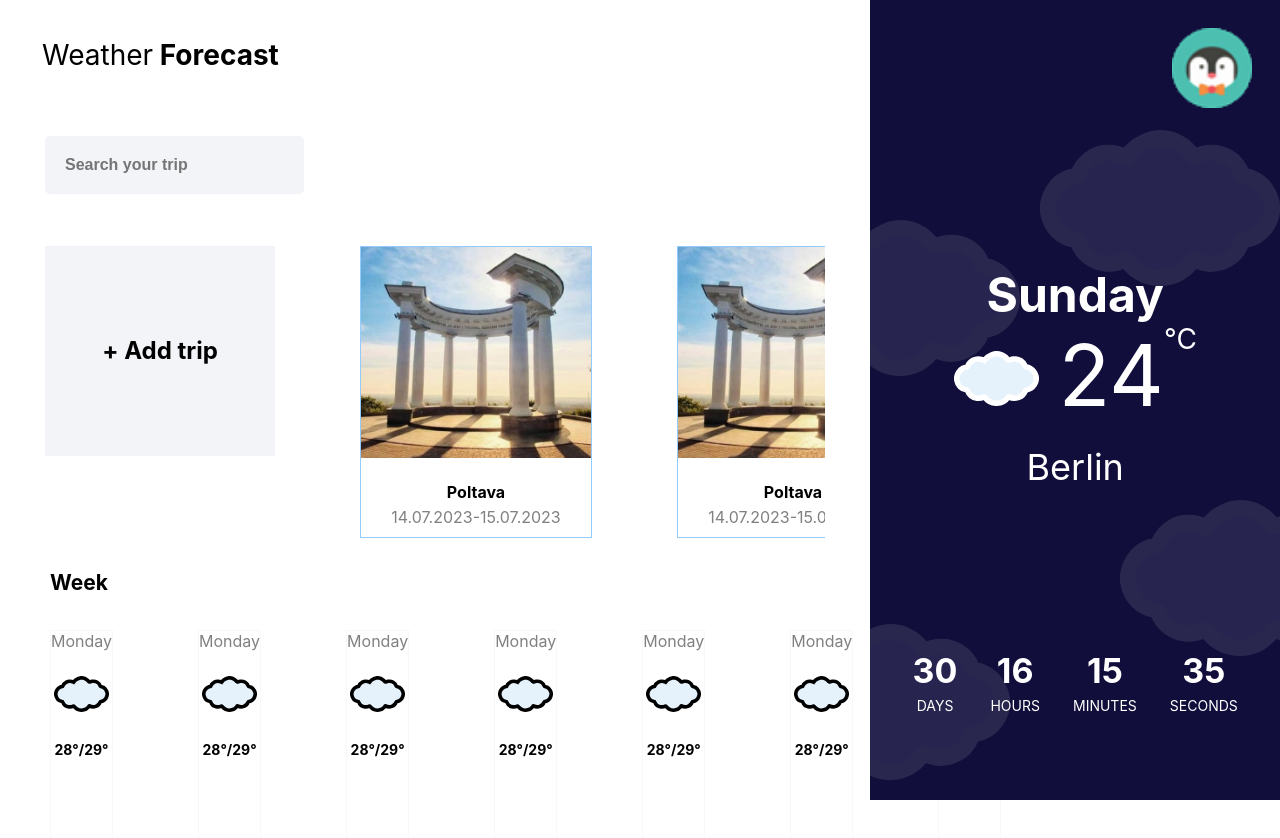
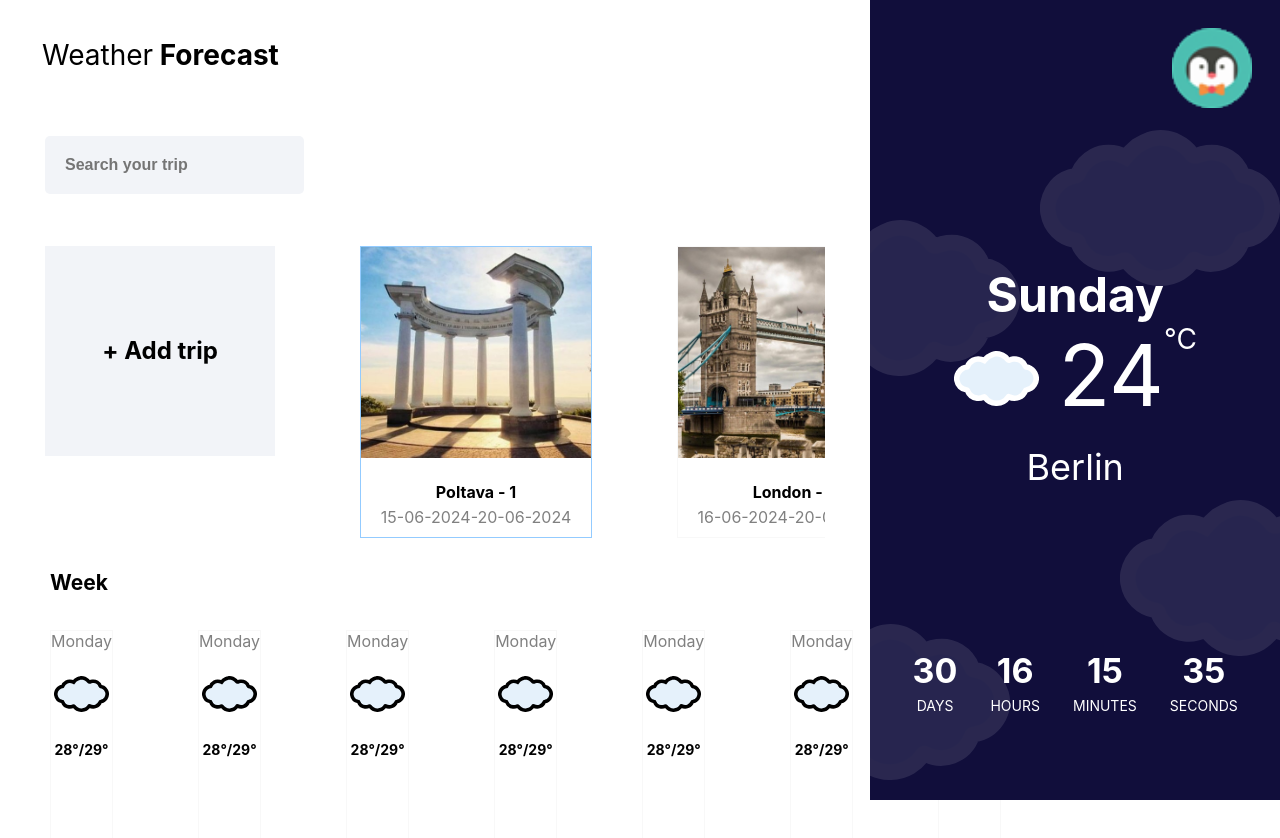
Before and after one commit to kastommor1/Reenbit-front-end-test, a React (Create React App) app: page / in a window 1280 px wide. Shown: the top 838 px of the page. Built offline with nearby package versions, Linux system fonts and the light colour scheme.

Commit message:
Trip isActiveClass

```diff
--- a/src/components/Trips/Trip/Trip.js
+++ b/src/components/Trips/Trip/Trip.js
@@ -2,18 +2,35 @@ import classes from "./Trip.module.css"
 import PoltavaImg from "../../../assets/City-Suit-Small/Poltava.jpg"
 import BarcelonaImg from "../../../assets/City-Suit-Small/Barcelona.jpg"
 import LondonImg from "../../../assets/City-Suit-Small/London.jpg"
+import { useContext, useEffect } from "react"
+import TripsContext from "../../../store/trips-context"
+
+
+
 
 const Trip = props => {
+
+    const tripsCtx = useContext(TripsContext);
+    const currentTripId = tripsCtx.currentTripId;
+
+    const citiesLink = {
+        'Poltava': PoltavaImg,
+        'London': LondonImg,
+        'Barcelona': BarcelonaImg,
+    }
+
+    const isActiveClass = currentTripId == props.id ? classes.active : '';
+
     return (
-        <li className={classes.active}>
-        <div className={classes.photo}>
-            <img src={PoltavaImg} alt="" />
-        </div>
-        <div className={classes.description}>
-            <div className={classes.city}>Poltava</div>
-            <div className={classes.date}>14.07.2023-15.07.2023</div>
-        </div>
-    </li>
+        <li className={isActiveClass}>
+            <div className={classes.photo}>
+                <img src={citiesLink[props.city]} alt="" />
+            </div>
+            <div className={classes.description}>
+                <div className={classes.city}>{props.city} - {currentTripId}</div>
+                <div className={classes.date}>{props.startDate}-{props.endDate}</div>
+            </div>
+        </li>
     )
 }
 
--- a/src/components/Trips/Trips.js
+++ b/src/components/Trips/Trips.js
@@ -8,8 +8,17 @@ import Trip from "./Trip/Trip"
 
 const Trips = () => {
     const tripsCtx = useContext(TripsContext);
-    console.log(tripsCtx.trips);
-    tripsCtx.addTrip({id: 5})
+    const trips = tripsCtx.trips;
+    const currentTripId = tripsCtx.currentTripId;
+
+    // const sample = {
+    //     id: 1,
+    //     city: 'Poltava',
+    //     startDate: '15-06-2024',
+    //     endDate: '20-06-2024'
+    // }
+
+
 
     return (
         <div className={classes.trips}>
@@ -17,15 +26,24 @@ const Trips = () => {
             <ul>
                 <li className={classes.add}>
                     <div>
-                       <span>+ Add trip</span>
+                        <span>+ Add trip</span>
                     </div>
                 </li>
 
-                <Trip/>
-                <Trip/>
-                <Trip/>
 
-{/*
+
+                {trips.map(trip => (
+                    <Trip
+                        key={trip.id}
+                        id={trip.id}
+                        city={trip.city}
+                        startDate={trip.startDate}
+                        endDate={trip.endDate}
+                    />
+                ))}
+
+
+                {/*
                 <li className={classes.active}>
                     <div className={classes.photo}>
                         <img src={PoltavaImg} alt="" />
--- a/src/store/TripsProvider.js
+++ b/src/store/TripsProvider.js
@@ -10,13 +10,13 @@ const initialTrips = [
         endDate: '20-06-2024'
     },
     {
-        id: 1,
+        id: 2,
         city: 'London',
         startDate: '16-06-2024',
         endDate: '20-06-2024'
     },
     {
-        id: 1,
+        id: 3,
         city: 'Barcelona',
         startDate: '17-06-2024',
         endDate: '20-06-2024'
```
